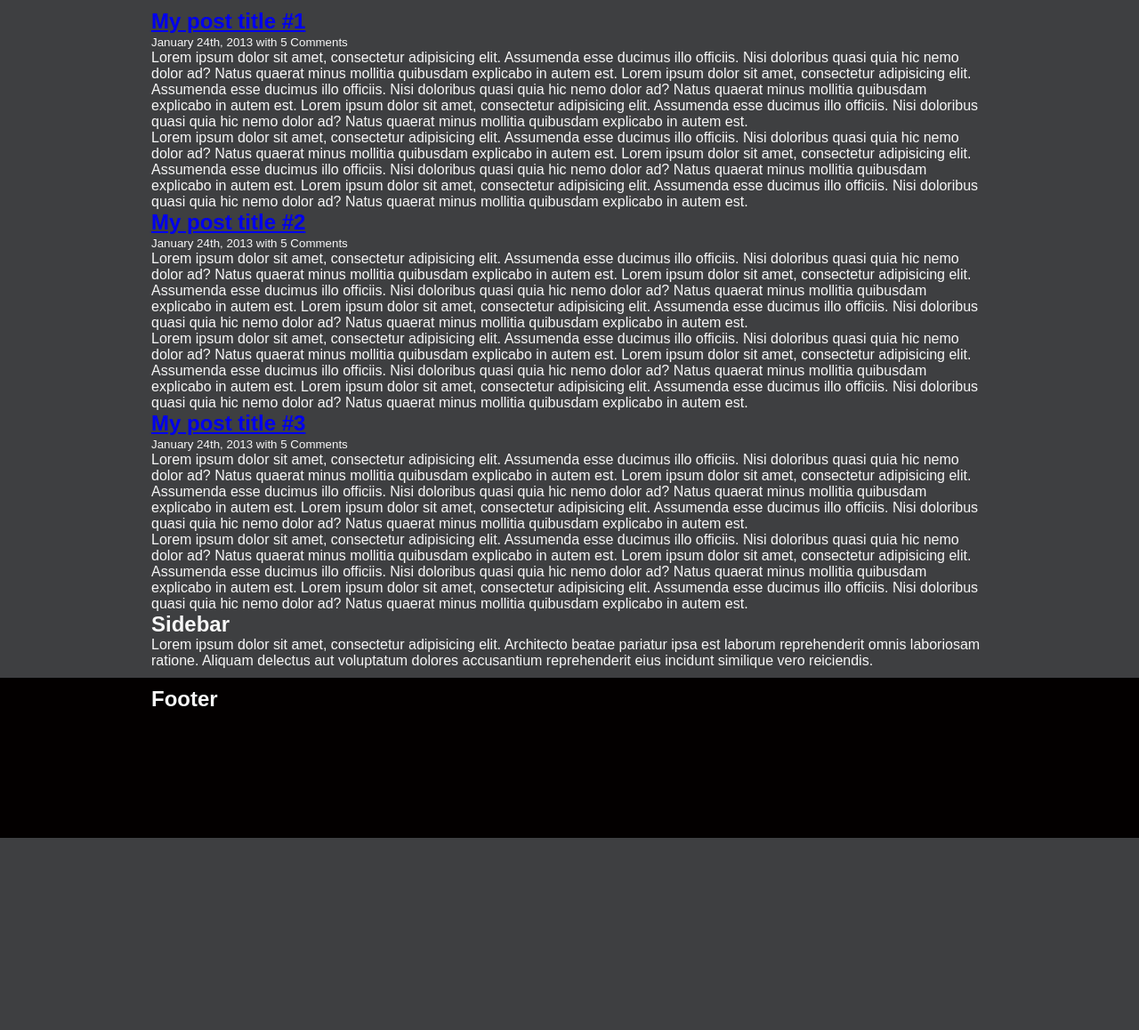
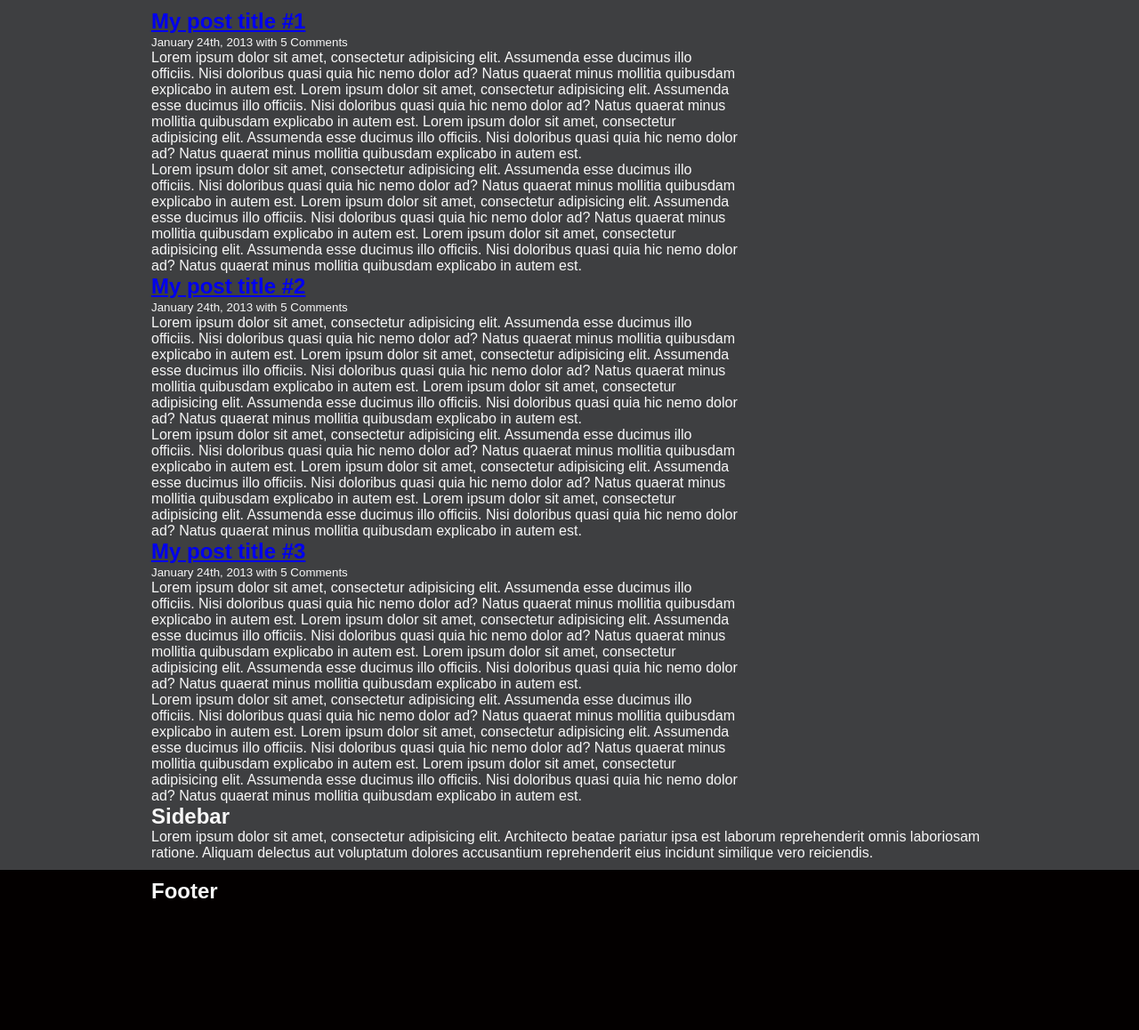
Before and after one commit to AgtLucas/Drifter, a PHP site: page / in a window 1280 px wide. Shown: the part 111-1269 px from the top of the page at 89% size. Before the commit the page ends 1053 px from the top, so only its background shows below. Run offline with PHP 8.4, Linux system fonts and the light colour scheme; some web fonts are replaced.

Commit message:
Another one….

```diff
--- a/css/style.css
+++ b/css/style.css
@@ -63,3 +63,6 @@ footer {
 section.main {
   color: #f7f7f7;
 }
+section.main section.blog-posts {
+  width: 70.212766%;
+}
--- a/sass/_layout.scss
+++ b/sass/_layout.scss
@@ -23,4 +23,7 @@ footer {
 
 section.main {
 	color: $awhite;
+	section.blog-posts {
+    width: 70.212766%;
+  	}
 }
```
